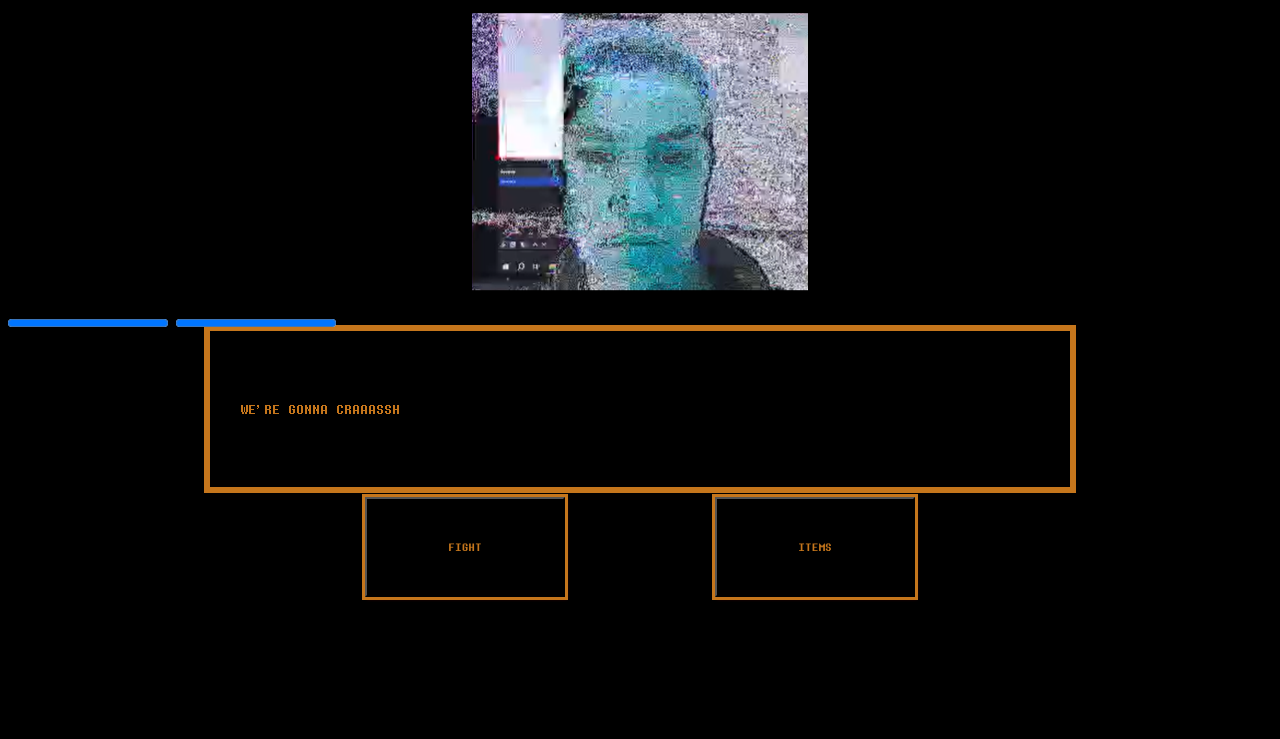
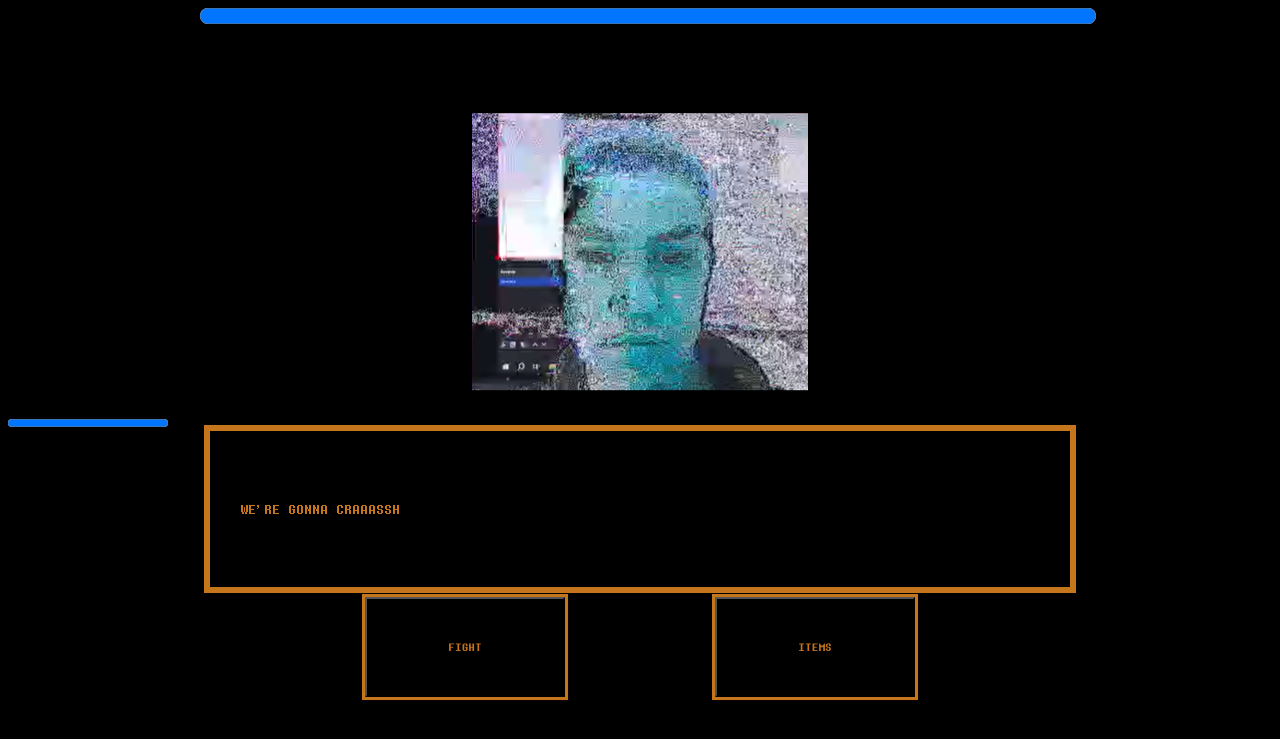
Before and after one commit to Umb3333/mathprojectskibidisigma, a PHP site: page /zionboss.html in a window 1280 px wide. Shown: the top 739 px of the page. Run offline with PHP 8.4, Linux system fonts and the light colour scheme.

Commit message:
srtotngeeeerrr

```diff
--- a/evilcss.css
+++ b/evilcss.css
@@ -147,6 +147,15 @@ animation-iteration-count: infinite;
     background-color: #583411;
 }
 
+.enemyhealth
+{
+    width: 70%;
+    height: 4%;
+    margin-left: 15%;
+    margin-right: auto;
+    top: 0%;
+    position: absolute;
+}
 progress {
     color: rgb(255, 252, 57);
     position: relative;
@@ -154,17 +163,18 @@ progress {
     margin-right: auto;
   }
 
-  progress::-moz-progress-bar {
+progress::-moz-progress-bar {
     background: rgb(248, 235, 55);
   }
-  .enemyhealth progress::-moz-progress-bar {
-    background: rgb(55, 161, 248);
-  }
 
-  progress::-webkit-progress-value {
+progress::-webkit-progress-value {
     background: red;
   }
 
-  progress::-webkit-progress-bar {
-    background: blue;
-  }
+.othercontainer
+{
+    margin-left: auto;
+    margin-right: auto;
+    position: relative;
+    top: 100px;
+}
--- a/zionboss.html
+++ b/zionboss.html
@@ -15,12 +15,14 @@
     <link rel="stylesheet" href="evilcss.css">
 </head>
 <body onload="playAudio();">
+    <progress value="100" max="100" class="enemyhealth"></progress>
+    <div class="othercontainer">
         <div class="zionplayer">
             <img src="aergg.png" alt="ziiooonnn" class="zion" style="max-width: 450px; max-height: 300px" scale="3">
         </div>
         <div class="container">
             <progress value="100" max="100" class="playerhealth"></progress>
-            <progress value="100" max="100" class="enemyhealth"></progress>
+
             <div class="mainBox">
 
                 <div  class="dialogtextOther"> <p onload="typewritergabagool();">WE'RE GONNA CRAAASSH</p>
@@ -41,6 +43,8 @@
             </div>
 
         </div>
+    </div>
+
 
 
 
```
Lines whose indentation alone changed are shown as unchanged.
